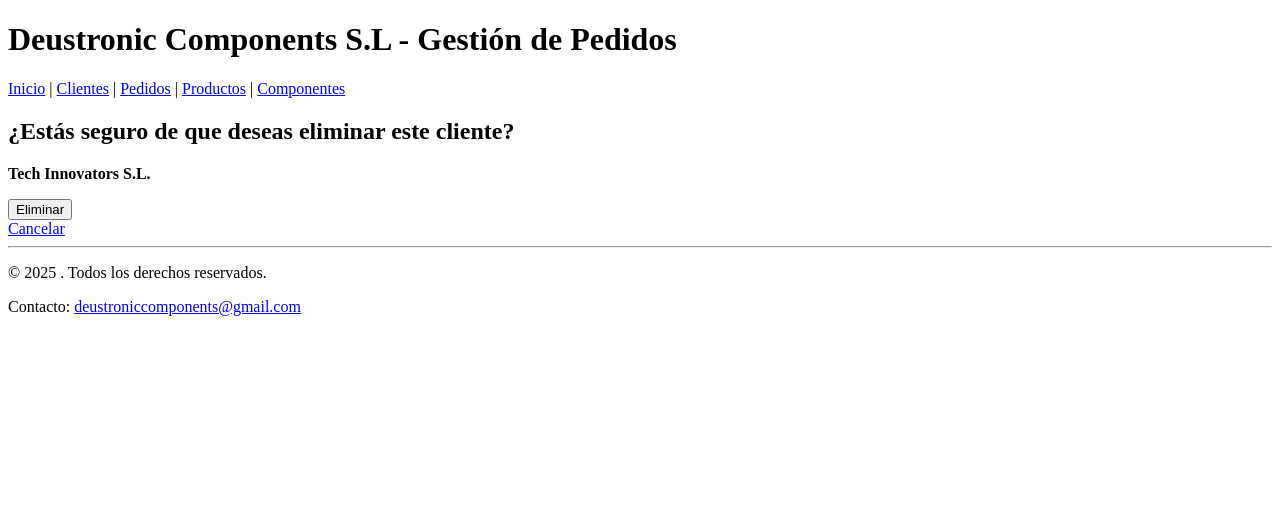
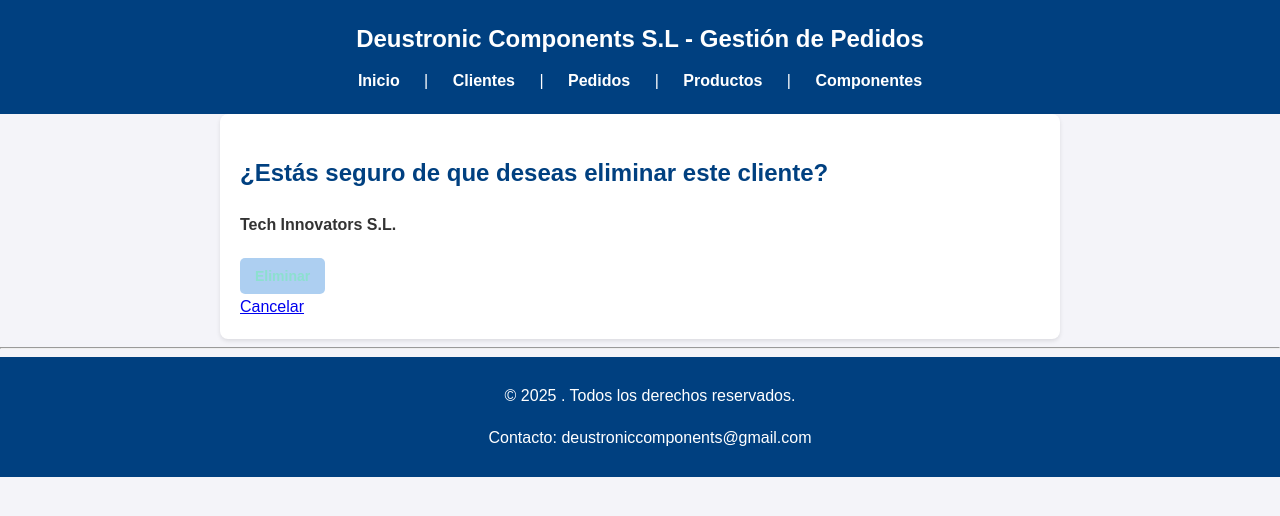
Before and after one commit to Jon8a/IW-Entregable2, a Django app: page /clientes/1/eliminar/ in a window 1280 px wide. Shown: the top 516 px of the page. Run offline with Django 5.2, Linux system fonts and the light colour scheme; data comes from the database, SQL or seed files in the repository.

Commit message:
Css estructurado y es capaz el servidor de detectar

```diff
--- a/Entregable2/Entregable2/settings.py
+++ b/Entregable2/Entregable2/settings.py
@@ -115,7 +115,9 @@ USE_TZ = True
 # Static files (CSS, JavaScript, Images)
 # https://docs.djangoproject.com/en/5.2/howto/static-files/
 
-STATIC_URL = 'static/'
+STATIC_URL = '/static/'
+
+
 
 # Default primary key field type
 # https://docs.djangoproject.com/en/5.2/ref/settings/#default-auto-field
--- a/Entregable2/appEntrega/static/CSS/stylesheet.css
+++ b/Entregable2/appEntrega/static/CSS/stylesheet.css
@@ -0,0 +1,138 @@
+/* General */
+body {
+    font-family: Arial, sans-serif;
+    line-height: 1.6;
+    margin: 0;
+    padding: 0;
+    background-color: #f4f4f9;
+    color: #333;
+}
+
+/* Header */
+header {
+    background-color: #004080;
+    color: white;
+    padding: 20px 10px;
+    text-align: center;
+}
+
+
+
+header h1 {
+    margin: 0;
+    font-size: 24px;
+}
+
+#enlacesHed {
+    margin-top: 10px;
+}
+
+/* Enlaces en el header */
+#enlacesHed a {
+    color: white;
+    text-decoration: none;
+    margin: 0 10px;
+    font-weight: bold;
+    padding: 5px 10px;
+    border-radius: 5px;
+    transition: background-color 0.3s, color 0.3s;
+}
+
+#enlacesHed a:hover {
+    background-color: #ffffff;
+    color: #004080;
+    text-decoration: none;
+}
+
+/* Main Content */
+main {
+    padding: 20px;
+    max-width: 800px;
+    margin: 0 auto;
+    background: white;
+    border-radius: 8px;
+    box-shadow: 0 2px 4px rgba(0, 0, 0, 0.1);
+}
+
+/* Buttons */
+button, a.button {
+    display: inline-block;
+    background-color: #257fd960;
+    color: #74ecb693;;
+    padding: 10px 15px;
+    text-decoration: none;
+    border: none;
+    border-radius: 5px;
+    cursor: pointer;
+    font-size: 14px;
+    font-weight: bold;
+    transition: background-color 0.3s, color 0.3s;
+}
+
+button:hover, a.button:hover {
+    background-color:#74ecb693 ;
+    color: #257fd960;
+}
+
+/* Footer */
+footer {
+    text-align: center;
+    padding: 10px;
+    background-color: #004080;
+    color: white;
+    position: relative;
+    bottom: 0;
+    width: 100%;
+}
+
+footer a {
+    color: #ffffff;
+    text-decoration: none;
+}
+
+footer a:hover {
+    text-decoration: underline;
+}
+
+/* Lists */
+ul {
+    list-style-type: none;
+    padding: 0;
+}
+
+ul li {
+    margin: 10px 0;
+}
+
+ul li a {
+    color: #004080;
+    text-decoration: none;
+    font-weight: bold;
+}
+
+ul li a:hover {
+    text-decoration: underline;
+}
+
+/* Forms */
+form {
+    margin-top: 20px;
+}
+
+form input, form select, form textarea {
+    width: 100%;
+    padding: 10px;
+    margin: 10px 0;
+    border: 1px solid #ccc;
+    border-radius: 5px;
+}
+
+form button {
+    width: auto;
+}
+
+/* Headings */
+h2 {
+    color: #004080;
+    margin-bottom: 20px;
+}
--- a/Entregable2/appEntrega/templates/base.html
+++ b/Entregable2/appEntrega/templates/base.html
@@ -1,8 +1,12 @@
+{% load static %}
+
 <!DOCTYPE html>
 <html lang="es">
 <head>
     <meta charset="UTF-8">
     <title>{% block title %}Gestión de Pedidos{% endblock %}</title>
+    <link rel="stylesheet" type="text/css" href="{% static 'CSS/stylesheet.css' %}">
+
 </head>
 <body>
     <!-- HEADER COMÚN -->
```
